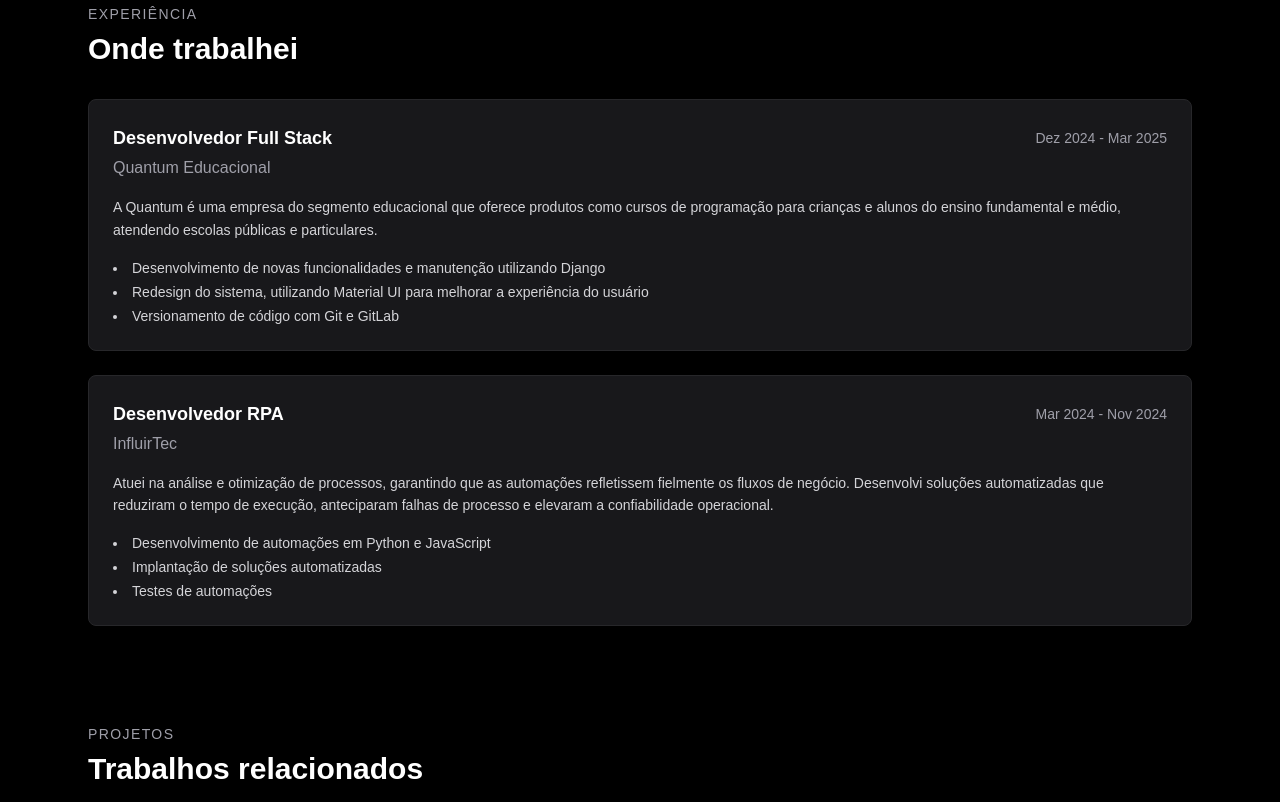
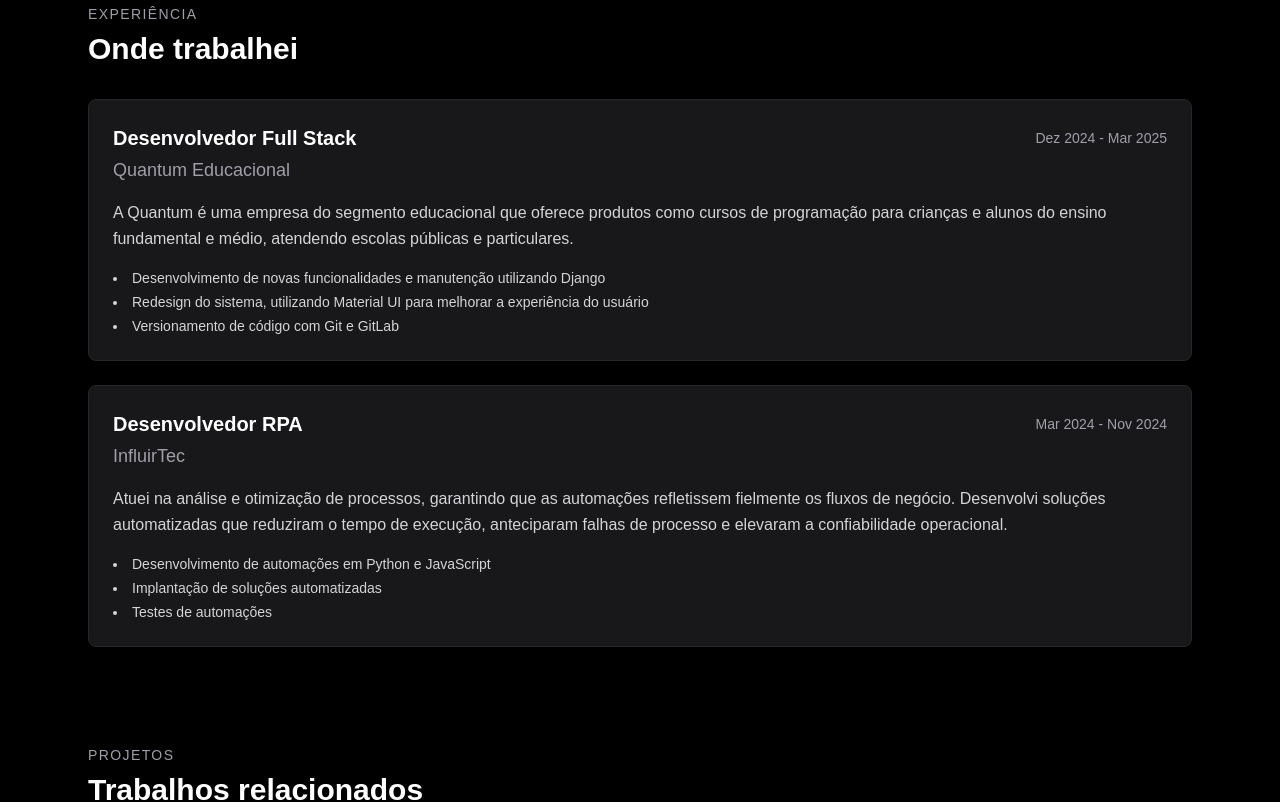
Before and after one commit to williamandradesantana/portfolio, a React (Vite) app: page / in a window 1280 px wide. Shown: the part 1400-2202 px from the top of the page. Built offline with nearby package versions, Linux system fonts and the light colour scheme.

Commit message:
fix(info-card): improve contrast and mobile layout
Darken meta text in light mode, stack the header on small screens and increase title and body font sizes.

```diff
--- a/src/components/InfoCard/index.tsx
+++ b/src/components/InfoCard/index.tsx
@@ -17,18 +17,24 @@ export function InfoCard({
 }: InfoCardProps) {
   return (
     <div className="rounded-lg border border-zinc-800 bg-zinc-100 dark:bg-zinc-900  p-6">
-      <div className="flex items-center justify-between">
-        <h3 className="text-black dark:text-white text-lg font-semibold">
+      <div className="flex flex-col gap-1 sm:flex-row sm:items-center sm:justify-between sm:gap-4">
+        <h3 className="text-black dark:text-white text-lg md:text-xl font-semibold">
           {title}
         </h3>
-        {meta && <span className="text-zinc-400 text-sm">{meta}</span>}
+        {meta && (
+          <span className="shrink-0 text-zinc-600 dark:text-zinc-400 text-sm">
+            {meta}
+          </span>
+        )}
       </div>
 
       {subtitle && (
-        <p className="text-zinc-700 dark:text-zinc-400 mt-1">{subtitle}</p>
+        <p className="text-zinc-700 dark:text-zinc-400 mt-1 md:text-lg">
+          {subtitle}
+        </p>
       )}
 
-      <p className="text-zinc-900 dark:text-zinc-300 mt-4 text-sm leading-relaxed">
+      <p className="text-zinc-900 dark:text-zinc-300 mt-4 text-sm md:text-base leading-relaxed">
         {description}
       </p>
 
```
